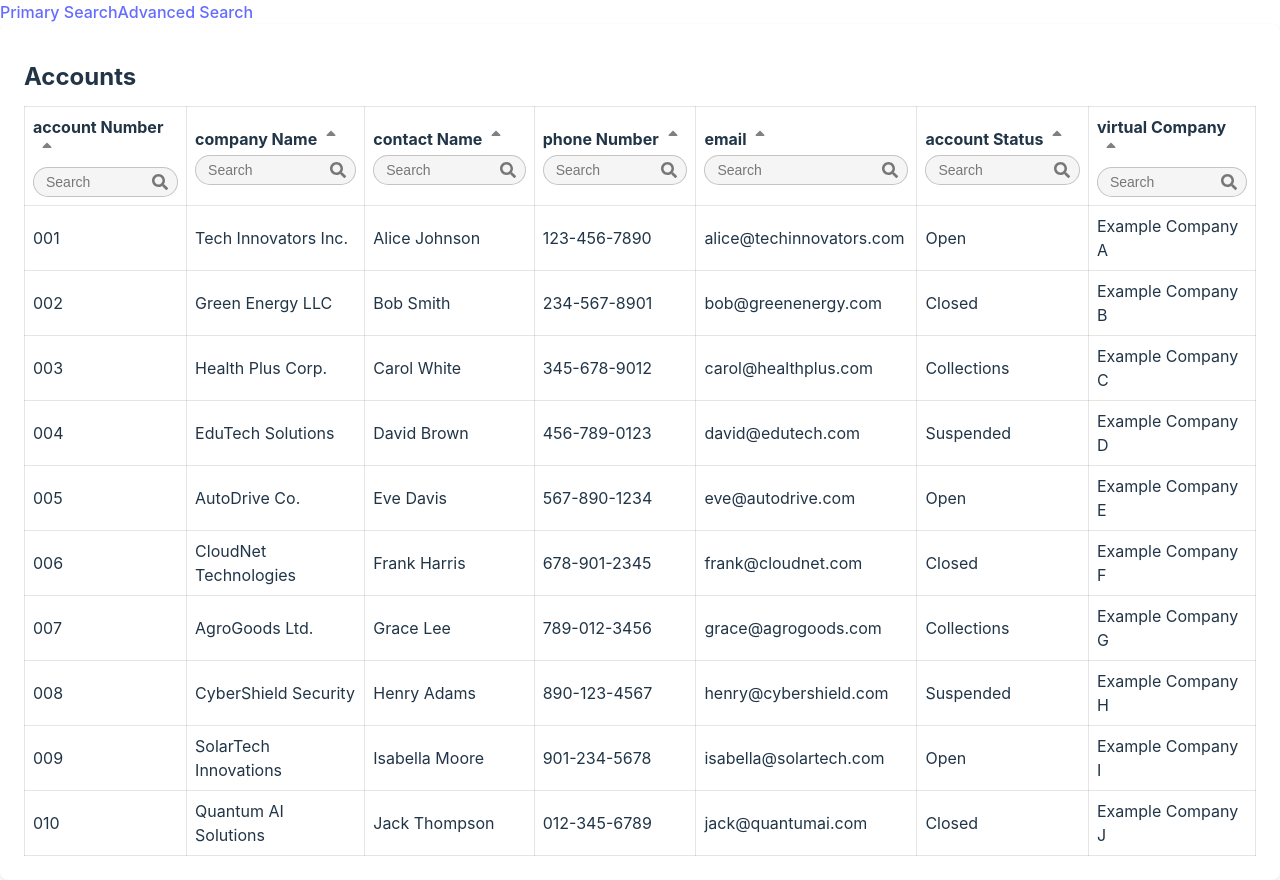
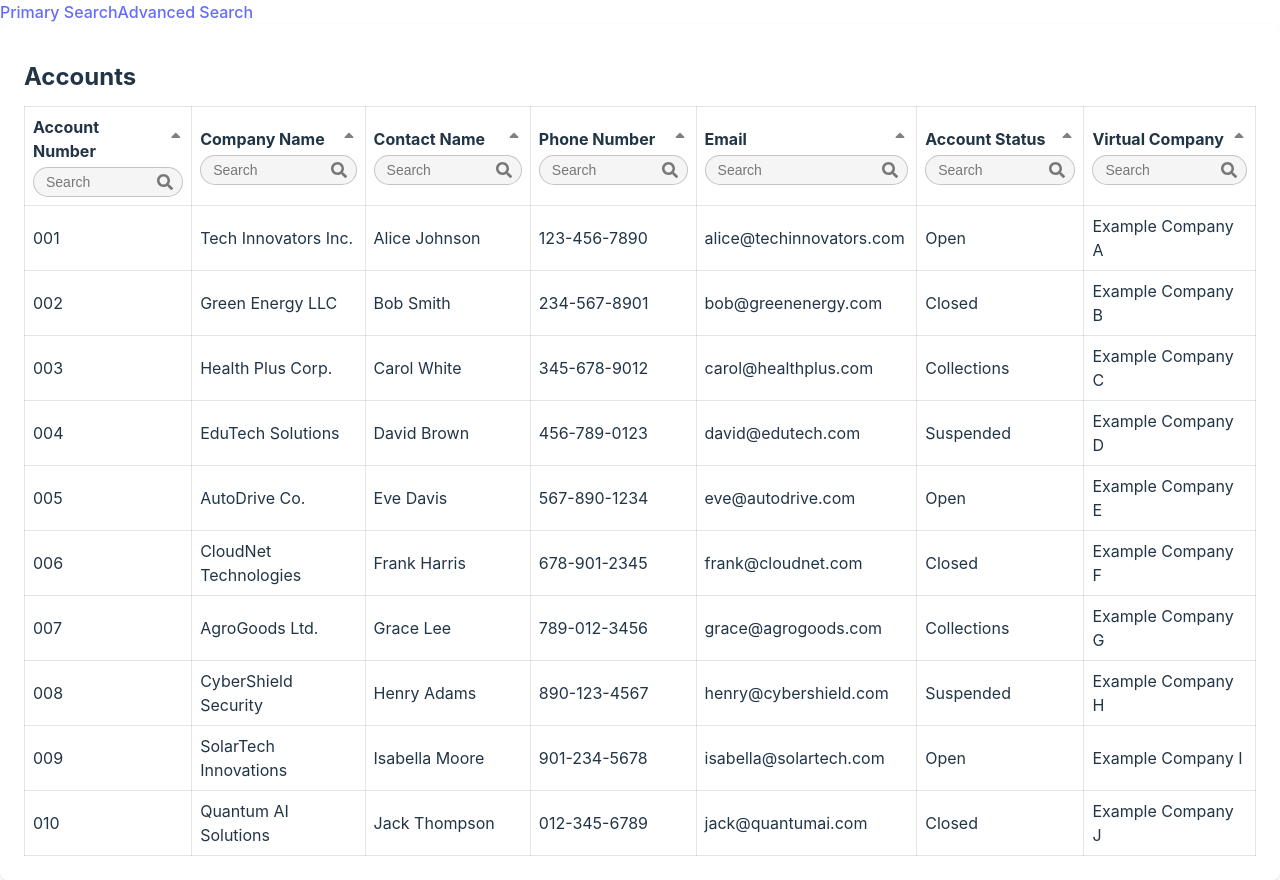
Before and after one commit to MariaW23/Billmax_prototype, a React (Vite) app in the folder my-react-app/: page / in a window 1280 px wide. Built offline with nearby package versions, Linux system fonts and the light colour scheme.

Commit message:
prettified and removed styling to css file

```diff
--- a/my-react-app/src/PrimarySearchPage.jsx
+++ b/my-react-app/src/PrimarySearchPage.jsx
@@ -40,20 +40,28 @@ function PrimarySearchPage() {
     setFilteredResults(sortedData);
   };
 
+  const columnNames = {
+    accountNumber: "Account Number",
+    companyName: "Company Name",
+    contactName: "Contact Name",
+    phoneNumber: "Phone Number",
+    email: "Email",
+    accountStatus: "Account Status",
+    virtualCompany: "Virtual Company"
+  };
+
   return (
     <div className="primary-search-container">
       <h1 className="title">Accounts</h1>
       <table className="search-table">
         <thead>
           <tr>
-            {["accountNumber", "companyName", "contactName", "phoneNumber", "email", "accountStatus", "virtualCompany"].map(column => (
+            {Object.keys(columnNames).map(column => (
               <th key={column} className="sortable-header" onClick={() => requestSort(column)}>
-                <span className="header-text">{column.replace(/([A-Z])/g, " $1").trim()}</span>
-                {sortConfig.key === column ? (
-                  sortConfig.direction === "ascending" ? <FaSortUp /> : <FaSortDown />
-                ) : (
-                  <FaSortUp className="sort-icon" />
-                )}
+                <div className="header-content">
+                  <span className="header-text">{columnNames[column]}</span>
+                  {sortConfig.key === column ? (sortConfig.direction === 'ascending' ? <FaSortUp /> : <FaSortDown />) : <FaSortUp className="sort-icon" />}
+                </div>
                 <div className="search-box-container">
                   <input
                     type="text"
```
